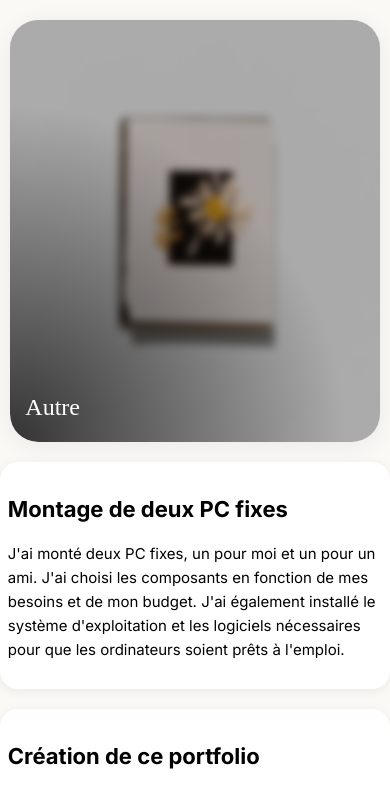
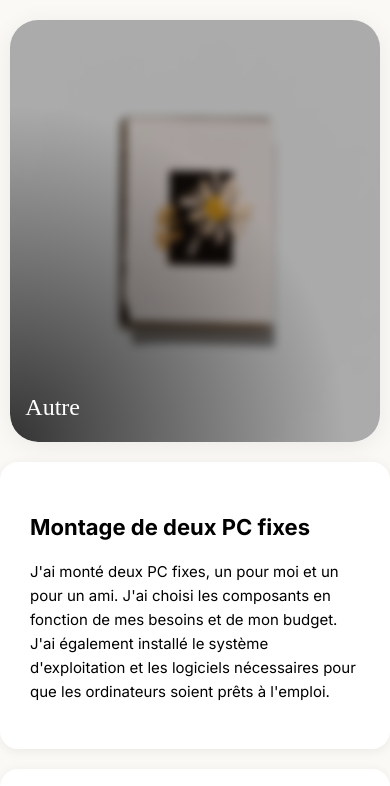
Before and after one commit to toopice/portefolio, a plain HTML site: page projet/autre.html in a window 390 px wide. Shown: the top 786 px of the page. Drawn offline with Linux system fonts and the light colour scheme.

Commit message:
Update projet.css

```diff
--- a/projet/projet.css
+++ b/projet/projet.css
@@ -348,7 +348,7 @@ button:active{
         width: 100%;
         margin-left: 0;
         margin-right: 0;
-        padding: 12px 2vw;
+        padding: 30px;
         box-sizing: border-box;
     }
     .box-2-content {
```
